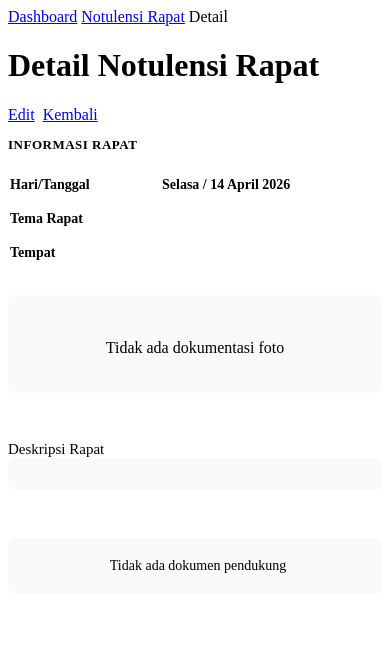
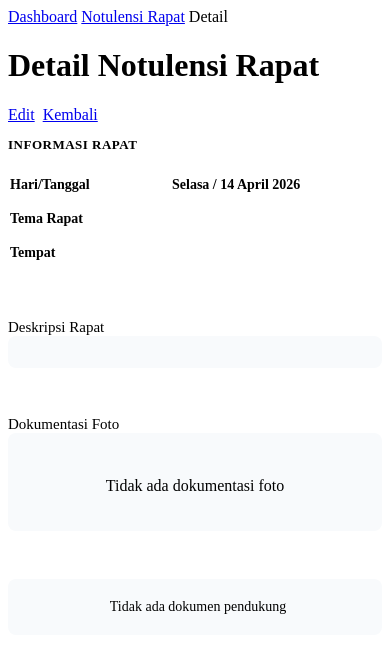
Before and after one commit to AminudinAbdulloh/sistem-arsip-rapat, a PHP site: page /app/views/notulensi/detail.php in a window 390 px wide. Shown: the top 653 px of the page. Run offline with PHP 8.4, Linux system fonts and the light colour scheme; the template is opened without the code that fills it, so the values that code supplies are empty; some libraries are stand-ins or nearby versions.

Commit message:
Refactor Notulensi detail view: streamline HTML structure for better readability, enhance styling for responsive design, and improve documentation photo handling with a new preview feature. Remove outdated document files from uploads.

```diff
--- a/app/views/notulensi/detail.php
+++ b/app/views/notulensi/detail.php
@@ -116,7 +116,6 @@ $formatterLengkap = new IntlDateFormatter(
   }
 
   @media (max-width:768px) {
-    .detail-grid { grid-template-columns: 1fr !important; }
     .foto-gallery { grid-template-columns: repeat(auto-fill, minmax(100px, 1fr)); }
   }
 </style>
@@ -136,12 +135,11 @@ $formatterLengkap = new IntlDateFormatter(
   <div class="card-body">
 
     <!-- Info Rapat -->
-    <div style="display:grid;grid-template-columns:1fr 1fr;gap:24px" class="detail-grid">
     <div>
       <h3 style="font-size:13px;color:var(--muted);margin-bottom:14px;text-transform:uppercase;letter-spacing:.5px">Informasi Rapat</h3>
-        <table style="width:100%;font-size:14px">
+      <table style="width:100%;font-size:14px;max-width:500px">
         <tr>
-            <td style="padding:8px 0;color:var(--muted);width:150px;vertical-align:top">
+          <td style="padding:8px 0;color:var(--muted);width:160px;vertical-align:top">
             <i class="fas fa-calendar" style="color:var(--primary-light)"></i> <strong>Hari/Tanggal</strong>
           </td>
           <td style="padding:8px 0">
@@ -169,12 +167,34 @@ $formatterLengkap = new IntlDateFormatter(
       </table>
     </div>
 
-      <!-- Thumbnail galeri (3 teratas) -->
-      <div>
+    <hr style="border:none;border-top:1px solid var(--border);margin:24px 0">
+
+    <!-- Deskripsi -->
+    <div class="form-group">
+      <label class="form-label" style="font-size:15px">Deskripsi Rapat</label>
+      <div style="background:#f8fafc;padding:16px;border-radius:8px;border:1px solid var(--border);
+                  font-size:14px;line-height:1.7;white-space:pre-wrap"><?= htmlspecialchars($notulensi['deskripsi_rapat']) ?></div>
+    </div>
+
+    <?php if (!empty($notulensi['catatan'])): ?>
+    <div class="form-group">
+      <label class="form-label" style="font-size:15px">Catatan Tambahan</label>
+      <div style="background:#fffbeb;padding:16px;border-radius:8px;border:1px solid #fcd34d;
+                  font-size:14px;line-height:1.7;white-space:pre-wrap"><?= htmlspecialchars($notulensi['catatan']) ?></div>
+    </div>
+    <?php endif; ?>
+
+    <!-- Dokumentasi Foto -->
+    <hr style="border:none;border-top:1px solid var(--border);margin:24px 0">
+    <div class="form-group">
+      <label class="form-label" style="font-size:15px">
+        <i class="fas fa-images" style="color:var(--primary-light)"></i>
+        Dokumentasi Foto
         <?php if (!empty($notulensi['dokumentasi_list'])): ?>
-        <h3 style="font-size:13px;color:var(--muted);margin-bottom:10px;text-transform:uppercase;letter-spacing:.5px">
-          Dokumentasi Foto (<?= count($notulensi['dokumentasi_list']) ?>)
-        </h3>
+          <span>(<?= count($notulensi['dokumentasi_list']) ?> foto)</span>
+        <?php endif; ?>
+      </label>
+      <?php if (!empty($notulensi['dokumentasi_list'])): ?>
       <div class="foto-gallery">
         <?php foreach ($notulensi['dokumentasi_list'] as $fi => $foto): ?>
         <div class="foto-gallery-item" onclick="openLightbox(<?= $fi ?>)" title="Klik untuk perbesar">
@@ -193,28 +213,10 @@ $formatterLengkap = new IntlDateFormatter(
       </div>
       <?php endif; ?>
     </div>
-    </div>
-
-    <hr style="border:none;border-top:1px solid var(--border);margin:24px 0">
-
-    <!-- Deskripsi -->
-    <div class="form-group">
-      <label class="form-label" style="font-size:15px">Deskripsi Rapat</label>
-      <div style="background:#f8fafc;padding:16px;border-radius:8px;border:1px solid var(--border);
-                  font-size:14px;line-height:1.7;white-space:pre-wrap"><?= htmlspecialchars($notulensi['deskripsi_rapat']) ?></div>
-    </div>
-
-    <?php if (!empty($notulensi['catatan'])): ?>
-    <div class="form-group">
-      <label class="form-label" style="font-size:15px">Catatan Tambahan</label>
-      <div style="background:#fffbeb;padding:16px;border-radius:8px;border:1px solid #fcd34d;
-                  font-size:14px;line-height:1.7;white-space:pre-wrap"><?= htmlspecialchars($notulensi['catatan']) ?></div>
-    </div>
-    <?php endif; ?>
 
     <!-- Dokumen Pendukung -->
+    <hr style="border:none;border-top:1px solid var(--border);margin:24px 0">
     <?php if (!empty($notulensi['dokumen_list'])): ?>
-    <hr style="border:none;border-top:1px solid var(--border);margin:24px 0">
     <div class="form-group">
       <label class="form-label" style="font-size:15px">
         <i class="fas fa-paperclip" style="color:var(--warning)"></i>
@@ -250,7 +252,6 @@ $formatterLengkap = new IntlDateFormatter(
       </div>
     </div>
     <?php else: ?>
-    <hr style="border:none;border-top:1px solid var(--border);margin:24px 0">
     <div style="background:#f8fafc;border-radius:8px;padding:20px;text-align:center;
                 color:var(--muted);border:1px dashed var(--border);font-size:14px">
       <i class="fas fa-paperclip" style="opacity:.3;margin-right:6px"></i>
@@ -271,7 +272,7 @@ $formatterLengkap = new IntlDateFormatter(
   <div class="lightbox-counter" id="lightboxCounter"></div>
 </div>
 <script>
-var lbFotos = <?= json_encode(array_map(function($f) use ($notulensi) {
+var lbFotos = <?= json_encode(array_map(function($f) {
   return BASE_URL . '/public/uploads/dokumentasi/' . $f['filename'];
 }, $notulensi['dokumentasi_list'])) ?>;
 var lbCurrent = 0;
```
Also changed, not shown: app/views/notulensi/form.php (+85 -39 lines), 2 other files. Lines whose indentation alone changed are shown as unchanged.
